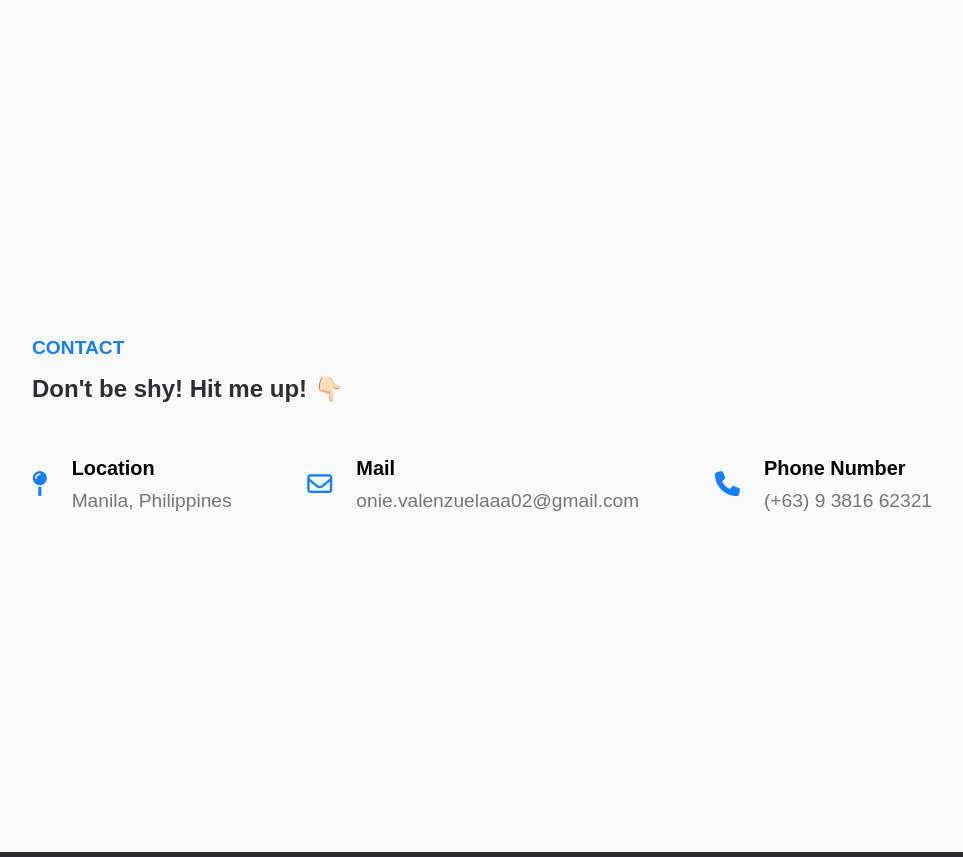
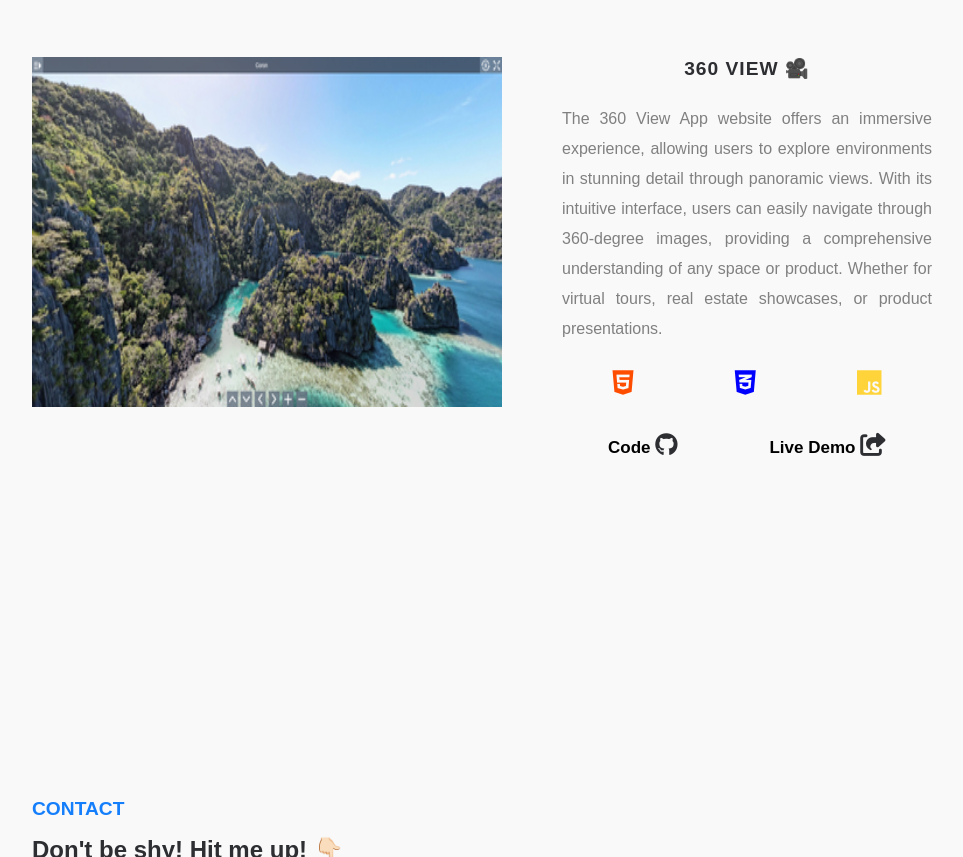
Before and after one commit to 0nie/School-Portfolio, a plain HTML site: page index.html in a window 1280 px wide. Shown: the part 3224-4081 px from the top of the page, without its empty margins (158-1121 px from the left). Drawn offline with nearby package versions, Linux system fonts and the light colour scheme.

Commit message:
final na to

```diff
--- a/index.html
+++ b/index.html
@@ -220,6 +220,41 @@
 
             </div>
 
+            <div class="first-project">
+
+                <img src="./images/360.png" alt="Website-Picture">
+
+                <div class="text">
+
+                    <h4>360 VIEW 🎥</h4>
+
+                    <p>
+                        The 360 View App website offers an immersive experience, allowing users to explore environments in stunning detail through panoramic views.
+                        With its intuitive interface, users can easily navigate through 360-degree images, providing a comprehensive understanding of any space or product.
+                        Whether for virtual tours, real estate showcases, or product presentations.
+                    </p>
+
+                    <div class="lang"
+                    >
+                         <i class="fa-brands fa-html5" style="color: rgb(255, 77, 0);"></i>
+                         <i class="fa-brands fa-css3-alt" style="color: blue;"></i>
+                         <i class="fa-brands fa-js" style="color: #FFD43B;"></i>
+
+                    </div>
+
+                    <br><br>
+
+                    <div class="demo">
+
+                        <b>Code <a target="_blank" href="https://github.com/0nie/360-View"><i class="fa-brands fa-github" style="color: black;"></i></a></b>
+                        <b>Live Demo <a target="_blank" href="https://0nie.github.io/360-View/"><i style="color: black;" class="fa-solid fa-share-from-square"></i></b></a>
+
+                    </div>
+
+                </div>
+
+            </div>
+
         </section>
 
         <section class="contact wrapper" id="contact">
```
Also changed, not shown: images/360.png (added).
